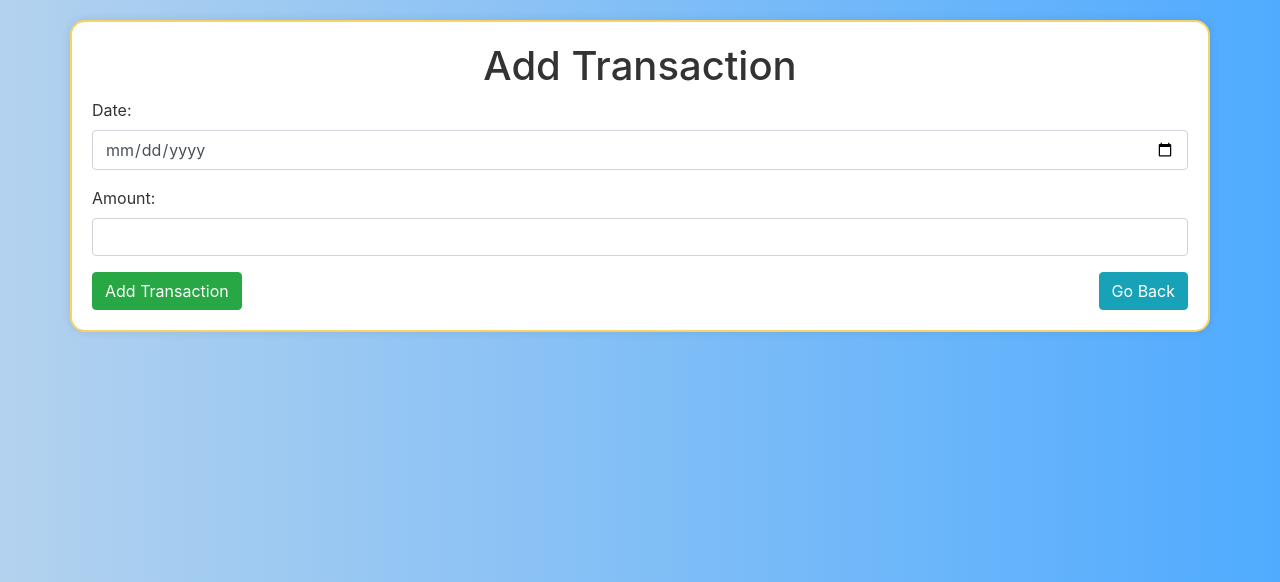
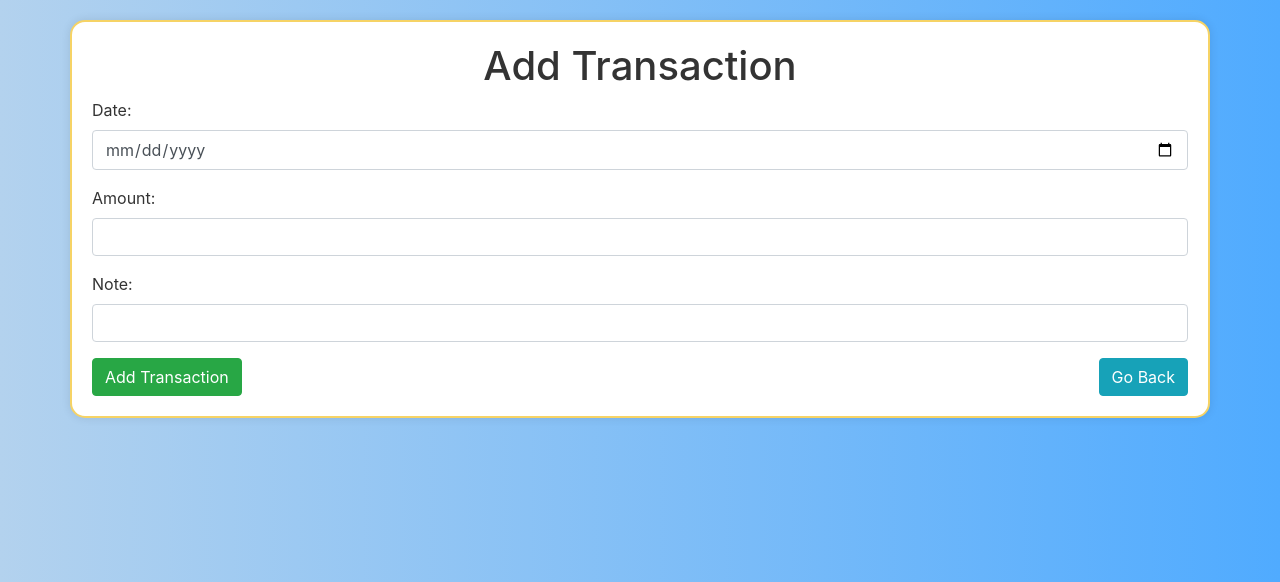
Before and after one commit to dnhldbrndt/flask-transaction-records, a Flask app: page /add in a window 1280 px wide. Shown: the top 582 px of the page. Run offline with Flask 3, Linux system fonts and the light colour scheme; some libraries are stand-ins or nearby versions.

Commit message:
Update transaction

```diff
--- a/app.py
+++ b/app.py
@@ -4,9 +4,9 @@ app = Flask(__name__)
 
 # Sample data
 transactions = [
-    {'id': 1, 'date': '2023-03-22', 'amount': 1000},
-    {'id': 2, 'date': '2023-05-12', 'amount': -200},
-    {'id': 3, 'date': '2023-06-03', 'amount': 350}
+    {'id': 1, 'date': '2023-03-22', 'amount': 1000, 'note' : "None"},
+    {'id': 2, 'date': '2023-05-12', 'amount': -200, 'note': "None"},
+    {'id': 3, 'date': '2023-06-03', 'amount': 350, 'note':"None"}
 ]
 filtered_transactions = []
 
@@ -32,7 +32,8 @@ def add_transaction():
         transaction = {
             'id': len(transactions) + 1,
             'date': request.form['date'],
-            'amount': float(request.form['amount'])
+            'amount': float(request.form['amount']),
+            'note': request.form['note']
         }
         transactions.append(transaction)
         return redirect(url_for("get_transactions"))
@@ -45,11 +46,13 @@ def edit_transaction(transaction_id):
     if request.method == 'POST':
         date = request.form['date']
         amount = float(request.form['amount'])
+        note = request.form['note']
 
         for transaction in transactions:
             if transaction['id'] == transaction_id:
                 transaction['date'] = date
                 transaction['amount'] = amount
+                transaction['note'] = note
                 break
         return redirect(url_for("get_transactions"))
     for transaction in transactions:
--- a/templates/edit.html
+++ b/templates/edit.html
@@ -19,7 +19,10 @@
                 <label for="amount">Amount:</label>
                 <input type="number" name="amount" id="amount" class="form-control" value="{{ transaction.amount }}" required>
             </div>
-
+            <div class="form-group">
+                <label for="amount">Note:</label>
+                <input type="string" name="note" id="note" class="form-control" required>
+            </div>
             <div class="form-footer">
                 <input class="btn btn-success" type="submit" value="Update Transaction">
                 <a class="btn btn-info" href="{{ url_for('get_transactions') }}">Go Back</a>
--- a/templates/form.html
+++ b/templates/form.html
@@ -19,7 +19,10 @@
                 <label for="amount">Amount:</label>
                 <input type="number" name="amount" id="amount" class="form-control" required>
             </div>
-
+            <div class="form-group">
+                <label for="amount">Note:</label>
+                <input type="string" name="note" id="note" class="form-control" required>
+            </div>
             <div class="form-footer">
                 <input class="btn btn-success" type="submit" value="Add Transaction">
                 <a class="btn btn-info" href="{{ url_for('get_transactions') }}">Go Back</a>
--- a/templates/transactions.html
+++ b/templates/transactions.html
@@ -17,6 +17,7 @@
                 <tr>
                     <th>Date</th>
                     <th>Amount</th>
+					<th>Note</th>
                     <th>Options</th>
                 </tr>
             </thead>
@@ -25,6 +26,7 @@
                 <tr>
                     <td>{{ transaction.date }}</td>
                     <td>{{ transaction.amount }}</td>
+					<td>{{ transaction.note }}</td>
                     <td class="transaction-actions">
                         <a class="btn btn-sm btn-primary" href="{{ url_for('edit_transaction', transaction_id=transaction.id) }}">Edit</a>
                         <a class="btn btn-sm btn-danger" href="{{ url_for('delete_transaction', transaction_id=transaction.id) }}">Delete</a>
```
